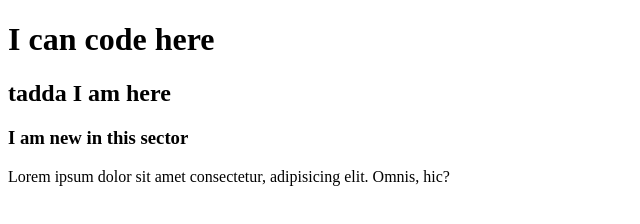
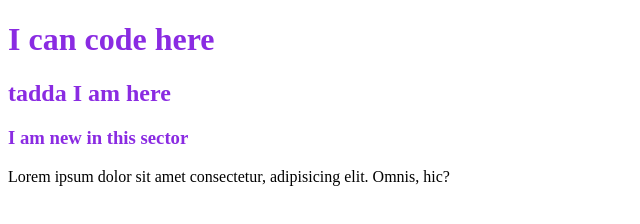
Before and after one commit to numanrahi/my-second-repo, a plain HTML site: page index.html in a window 1280 px wide. Shown: the whole page, without its empty margins (0-640 px from the left). Drawn offline with Linux system fonts and the light colour scheme.

Commit message:
add style

```diff
--- a/index.html
+++ b/index.html
@@ -5,11 +5,12 @@
     <meta http-equiv="X-UA-Compatible" content="IE=edge">
     <meta name="viewport" content="width=device-width, initial-scale=1.0">
     <title>My second repo</title>
+    <link rel="stylesheet" href="style.css">
 </head>
 <body>
-    <h1>I can code here </h1>
-    <h2>tadda I am here</h2>
-    <h3>I am new in this sector</h3>
+    <h1 class="color">I can code here </h1>
+    <h2 class="color">tadda I am here</h2>
+    <h3 class="color">I am new in this sector</h3>
     <p>Lorem ipsum dolor sit amet consectetur, adipisicing elit. Omnis, hic?</p>
 
 </body>
--- /dev/null
+++ b/style.css
@@ -0,0 +1,3 @@
+.color{
+    color: blueviolet;
+}
```
